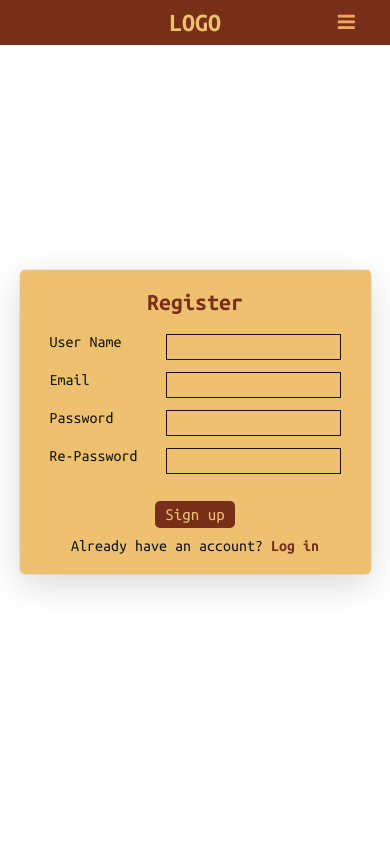
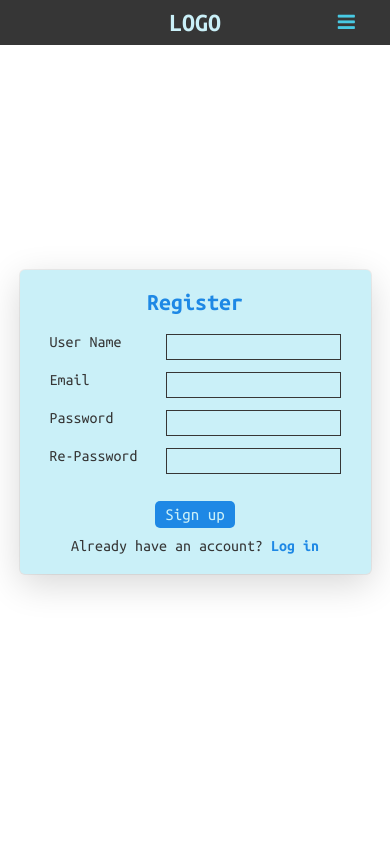
Before and after one commit to gdevakrishnan/Practice, a plain HTML site: page index.html in a window 390 px wide. Shown: the top 844 px of the page. Drawn offline with Linux system fonts and the light colour scheme.

Commit message:
Update style.css

```diff
--- a/css/style.css
+++ b/css/style.css
@@ -5,11 +5,11 @@
 /* COLOR PALLETES */
 /* Change the below palletes hexa decimal values to change the color of the whole webpage */
 :root {
-    --color1: #585123;
-    --color2: #EEC170;
-    --color3: #F2A65A;
-    --color4: #772F1A;
-    --text: #141414;
+  --color1: #caf0f8;
+  --color2: #caf0f8;
+  --color3: #48cae4;
+  --color4: #1E88E5;
+  --text: #363636;
   --bg: #fcfcfc;
 }
 
@@ -37,7 +37,7 @@ nav {
   display: flex;
   justify-content: space-between;
   align-items: center;
-    background-color: var(--color4);
+  background-color: var(--text);
   padding: 0px 20px;
   position: fixed;
   top: 0px;
@@ -64,15 +64,16 @@ nav ul li {
 
 nav ul li a {
   font-size: 18px;
-    color: var(--color3);
+  color: var(--color2);
   text-transform: capitalize;
 }
 
 nav ul li:hover a {
-    color: var(--color2);
+  color: var(--color4);
 }
 
-nav #check, nav .menu_btn {
+nav #check,
+nav .menu_btn {
   display: none;
 }
 
@@ -92,7 +93,7 @@ nav #check, nav .menu_btn {
     right: -40%;
     width: 40%;
     height: 100vh;
-        background-color: var(--color1);
+    background-color: var(--bg);
     flex-direction: column;
     transition: all 0.4s linear;
   }
@@ -102,15 +103,13 @@ nav #check, nav .menu_btn {
     line-height: 50px;
   }
 
-    nav ul li:hover {
-        background-color: var(--color3);
+  nav ul li a {
+    color: var(--color3);
   }
 
-    nav ul li:hover a {
-        color: var(--color4);
-    }
-
-    nav .logo, nav ul li, nav ul li a {
+  nav .logo,
+  nav ul li,
+  nav ul li a {
     cursor: default;
   }
 
@@ -123,7 +122,7 @@ nav #check, nav .menu_btn {
     color: var(--color3);
   }
 
-    nav #check:checked ~ ul {
+  nav #check:checked~ul {
     right: 0px;
   }
 }
@@ -166,7 +165,9 @@ nav #check, nav .menu_btn {
   color: var(--text);
 }
 
-.signup_signin_page form .form_group input[type='text'], .signup_signin_page form .form_group input[type='password'], .signup_signin_page form .form_group input[type='email'] {
+.signup_signin_page form .form_group input[type='text'],
+.signup_signin_page form .form_group input[type='password'],
+.signup_signin_page form .form_group input[type='email'] {
   color: var(--text);
   font-size: 16px;
   width: 60%;
@@ -214,7 +215,7 @@ nav #check, nav .menu_btn {
   display: flex;
   align-items: center;
   justify-content: space-around;
-    background-color: var(--color3);
+  background-color: var(--color4);
   padding: 25px 30px;
   border-radius: 10px;
   box-shadow: rgba(0, 0, 0, 0.16) 0px 10px 36px 0px, rgba(0, 0, 0, 0.06) 0px 0px 0px 1px;
@@ -233,13 +234,14 @@ nav #check, nav .menu_btn {
   height: 250px;
   border-radius: 50%;
   overflow: hidden;
-    display: flex;justify-content: center;
+  display: flex;
+  justify-content: center;
   align-items: center;
   box-shadow: rgba(0, 0, 0, 0.12) 0px 1px 3px, rgba(0, 0, 0, 0.24) 0px 1px 2px;
 }
 
 .profile_page .profile_container .profile_image .image img {
-    width:100%;
+  width: 100%;
   height: auto;
 }
 
```
Lines whose indentation alone changed are shown as unchanged.
